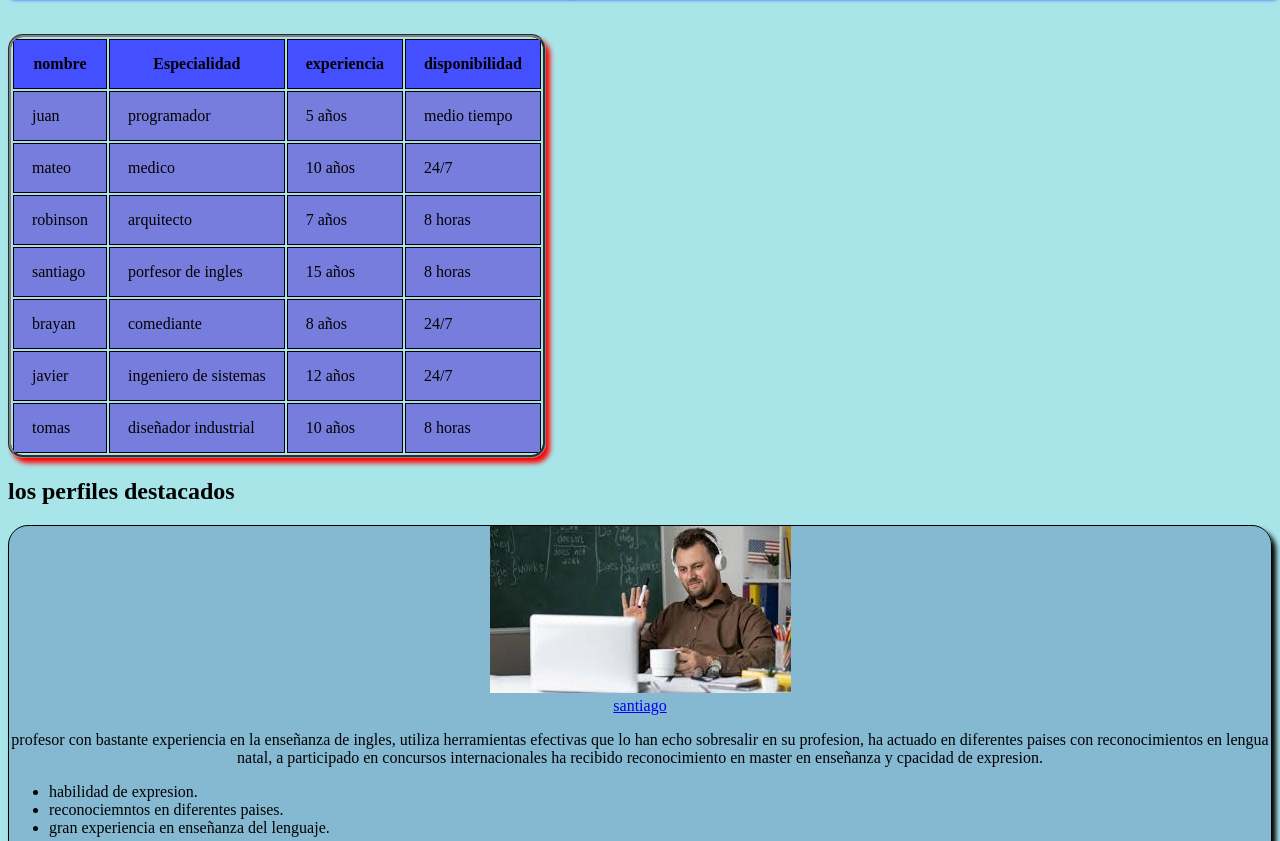
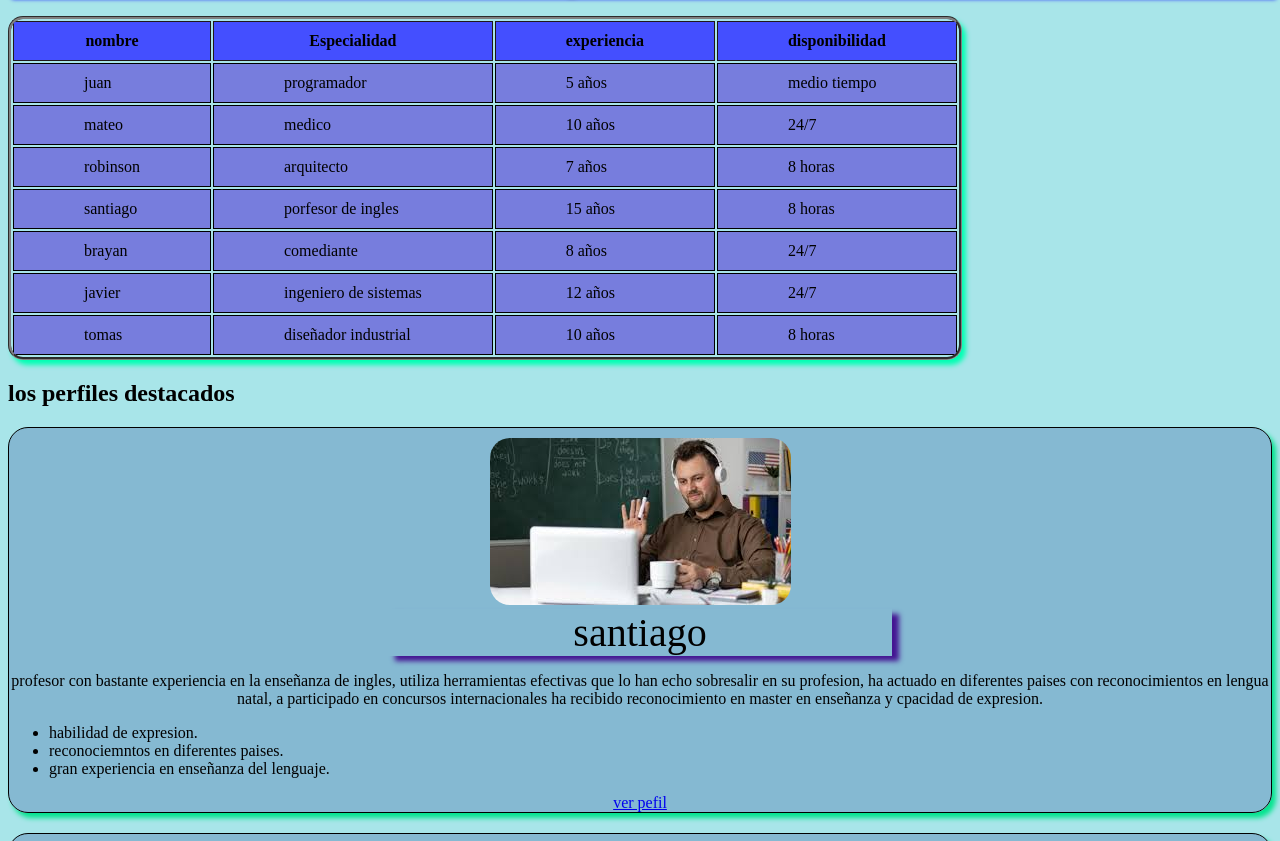
Before and after one commit to foronda1511/html-puro, a plain HTML site: page profesores/profesores.html in a window 1280 px wide. Shown: the part 64-905 px from the top of the page. Drawn offline with Linux system fonts and the light colour scheme.

Commit message:
modificacion

```diff
--- a/profesores/profesores.html
+++ b/profesores/profesores.html
@@ -11,11 +11,13 @@
 
     <h1 id="return">profesores.</h1>
 
-    <table><img>
+    <table>
+        <tr>
             <th >nombre</th>
             <th >Especialidad</th>
             <th>experiencia</th>
             <th>disponibilidad</th>
+        </tr>
         <tr>
             <td>juan</td>
             <td>programador</td>
@@ -65,7 +67,7 @@
        <article>
 
        <img src="teacher.jpeg">
-       <hgroup><a href="santiago.html">santiago</a></hgroup>
+       <hgroup>santiago</hgroup>
        <p>profesor con bastante experiencia en la enseñanza de ingles, utiliza herramientas efectivas que lo han echo sobresalir en su profesion, ha actuado en diferentes paises con reconocimientos en lengua natal, a participado en concursos internacionales ha recibido reconocimiento en master en enseñanza y cpacidad de expresion. </p>
        <ul>
         <li>habilidad de expresion.</li>
@@ -77,7 +79,7 @@
 
        <article>
        <img src="masters_arquitecto_og.original.jpg" width="200" height="200">
-       <hgroup><a href="robinson.html ">robinson</a></hgroup>
+       <hgroup>robinson</hgroup>
         <p>Master arquiteco con alta experiencias en proyecto importante de la ciudad, a viajado para realizar proyectos de gran magnitud con alto estandares con grandes compañias.</p>
         <ul>
             <li>participacion en proyectos importantes de grandes ciudades.</li>
@@ -88,7 +90,7 @@
        </article>
        <article>
        <img src="hombre-del-médico-89752915.webp" width="200">
-       <hgroup><a href="mateo.html">mateo</a></hgroup>
+       <hgroup>mateo</hgroup>
        <p> medico cisujano con alta experiencia en casos complejos tiene la capacidad de desenvolverser en temas complejos y coladora con los proyecto mas importantes dentro de su expecialidad.</p>
        <ul>
        <li>control de herramientas tegnologicas a la vanguardia.</li>
--- a/profesores/style.css
+++ b/profesores/style.css
@@ -3,12 +3,12 @@ table{
     border-style: groove;
     overflow: hidden;
     border-radius: 15px;
-    box-shadow: red 4px 5px 5px;
+    box-shadow: rgb(0, 255, 179) 4px 5px 5px;
 }
 
 th{
     background-color: #444fff;
- border: 1px solid black;
+ border: 1px solid rgb(32, 24, 24);
  padding: 10px;
 }
 
@@ -18,10 +18,11 @@ td{
     background-color: #777ddd;
 }
 
-th, td{
-    padding: 15px 18px;
+th, td {
+    padding: 10px 70px;
 
 }
+
 h1{
     background-color: rgba(150, 106, 49, 0.616);
     text-align: center;
@@ -40,12 +41,28 @@ article{
     border-radius: 20px;
     box-shadow: 0 4px 15px rgba(0, 0, 0, 0.12);
     transition: 0.3s ease;
-    box-shadow: black 4px 5px 5px;
+    box-shadow: rgb(4, 228, 142) 4px 5px 5px;
+    margin-top: 20px;
 }
 
 article ul{
     text-align: left;
+
 }
-p :hover{
-background-color: #777ddd;
+hgroup {
+    font-size: 40px;
+    border: 0px solid #000;
+    box-shadow: #441492 7px 5px 5px;
+    margin-left: 30%;
+    margin-right: 30%;
 }
+div hgroup{
+    width: 100px;
+    height: 10px;
+    background-color: aquamarine;
+    transform: rotate(30deg);
+}
+img{
+    border-radius: 20px;
+    margin-top: 10px;
+}
```
Lines whose indentation alone changed are shown as unchanged.
